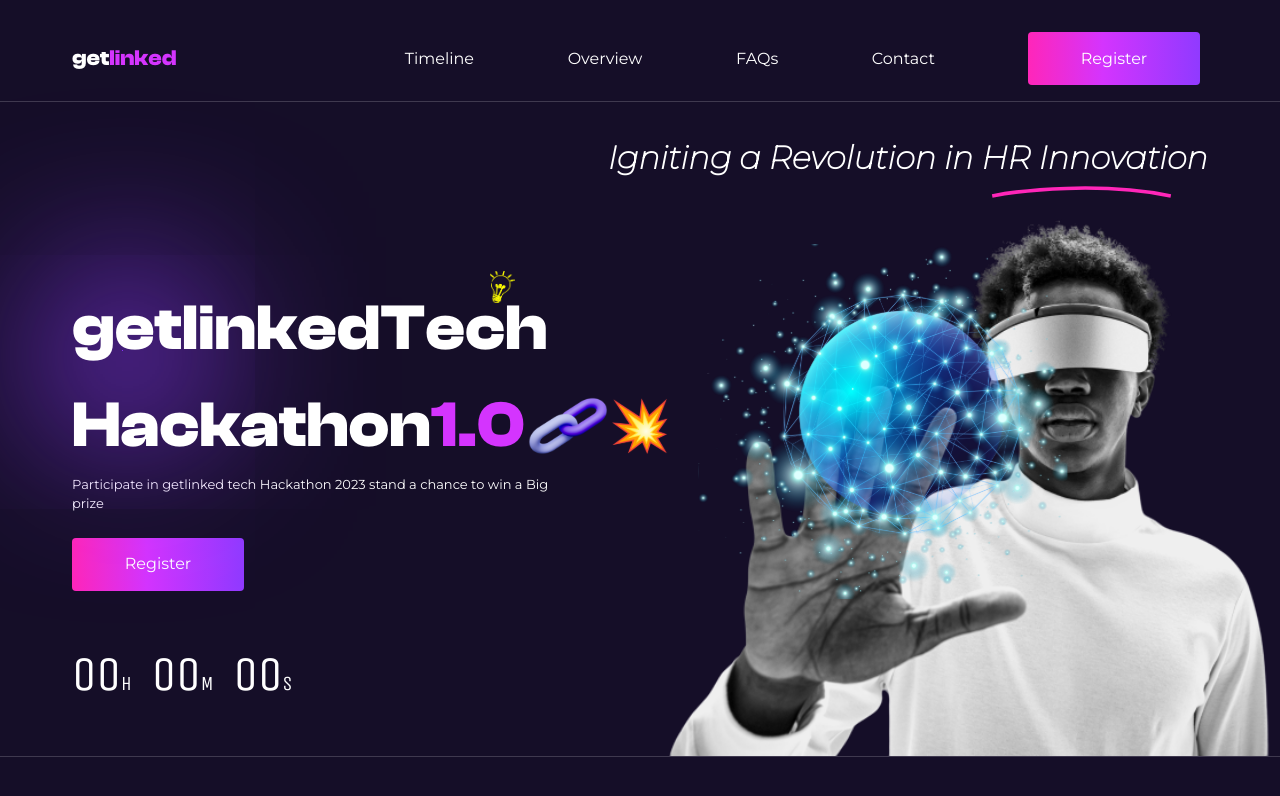
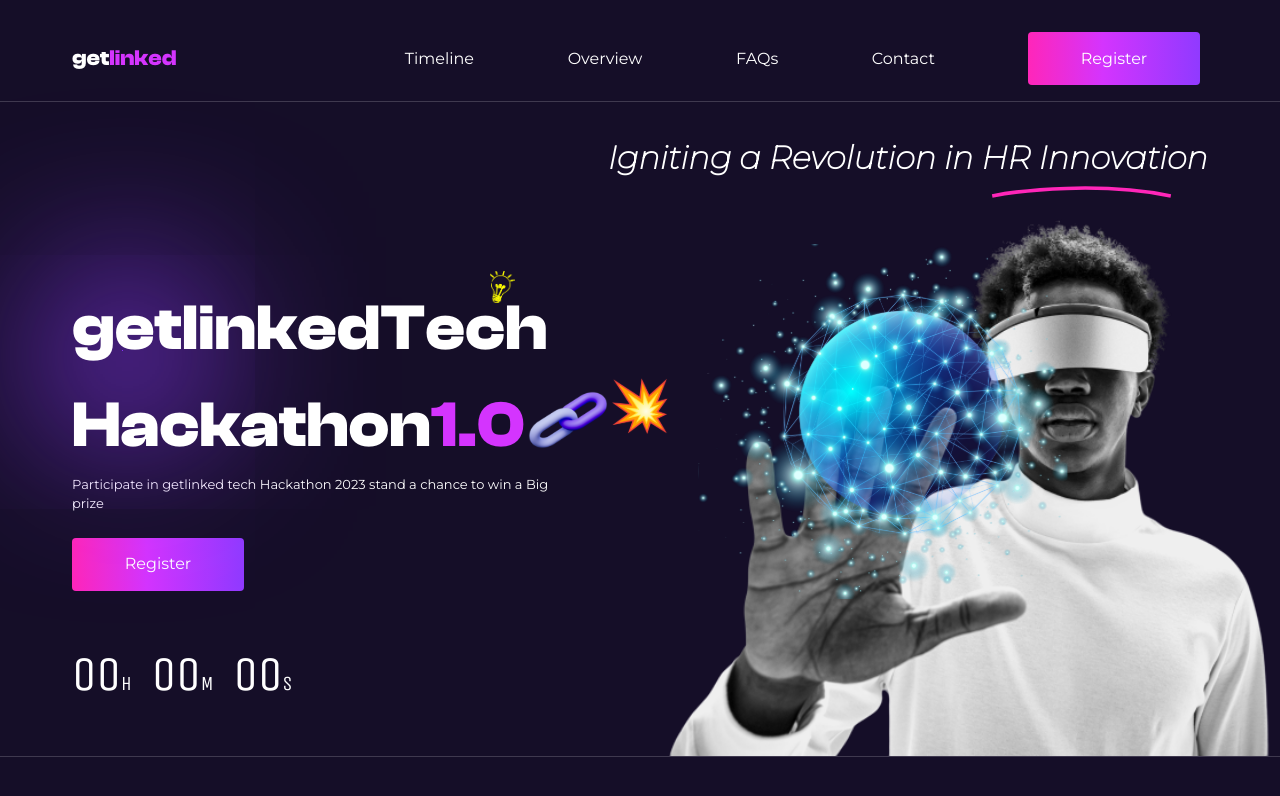
Before and after one commit to Afolabi-bit/getlinked, a React (Vite) app: page / in a window 1280 px wide. Shown: the top 796 px of the page. Built offline with nearby package versions, Linux system fonts and the light colour scheme; a web font is replaced by a local one.

Commit message:
done with hero

```diff
--- a/src/components/hero.jsx
+++ b/src/components/hero.jsx
@@ -38,7 +38,7 @@ const Hero = () => {
               />
             </h1>
 
-            <h1 className="z-50 flex items-center">
+            <h1 className="z-50 flex items-cente ">
               <span className="text-[32px] font-bold md:text-[50px] lg:text-[65px]">
                 Hackathon<span className="text-[#D434FE]">1.0</span>
               </span>
@@ -61,7 +61,7 @@ const Hero = () => {
 
             <RegisterBtn />
 
-            <div className="count flex gap-[20px] mt-2 md:mt-12">
+            <div className="count flex  gap-[20px] mt-2 md:mt-12">
               <p className="text-[48px]   font-normal">
                 00<span className="text-[20px]">H</span>
               </p>
@@ -75,7 +75,7 @@ const Hero = () => {
           </div>
         </div>
 
-        <div className="relative w-screen mt-4 md:w-[70%] lg:w-[50%]">
+        <div className="relative overflow-hidden w-screen mt-4 md:w-[70%] lg:w-[50%]">
           <img src={Man} alt="" className="w-full" />
           <img
             src={StarryBg}
```
